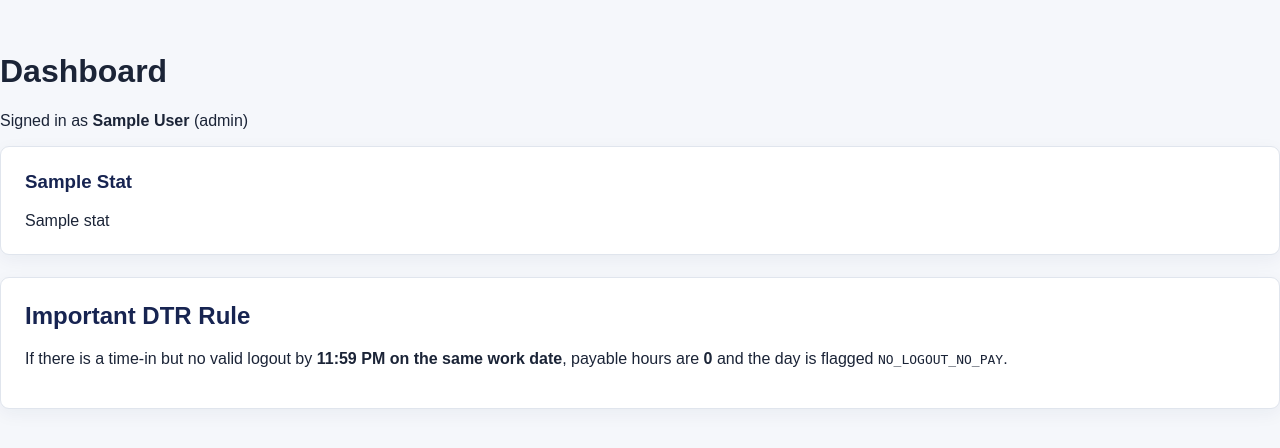
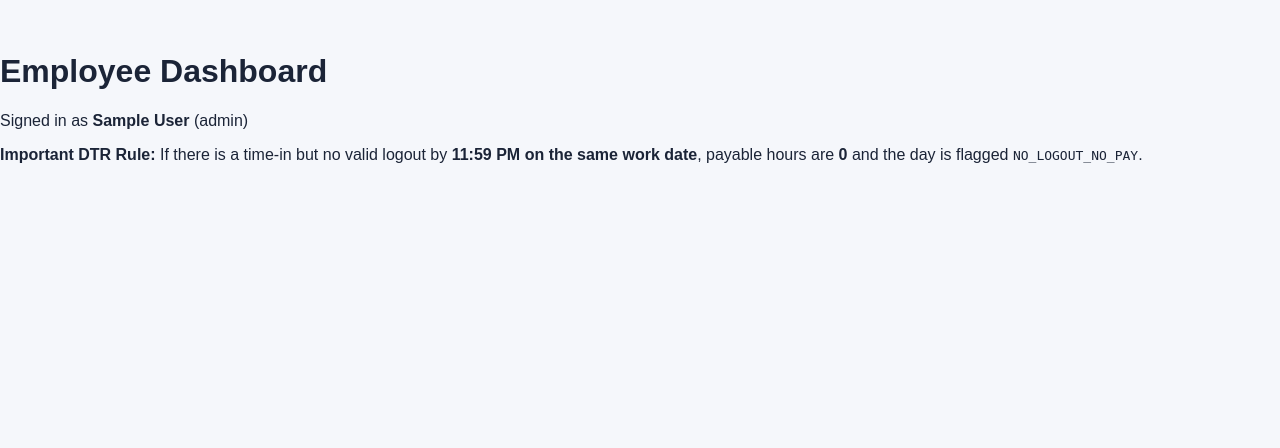
Before and after one commit to Sh1aaaa/payroll-vercel-supabase-rag, a Flask app: template templates/dashboard.html in a window 1280 px wide. Shown: the part 18-466 px from the top of the page. Run offline with Flask 3, Linux system fonts and the light colour scheme; the template is opened without the code that fills it: most values are stand-ins (such as "Sample title", 1, 10 or a date in 2020).

Commit message:
Enhance dashboard layout for different user roles

```diff
--- a/templates/dashboard.html
+++ b/templates/dashboard.html
@@ -2,35 +2,111 @@
 
 {% block content %}
 
-<h1>Dashboard</h1>
+{% if profile.role == 'super_admin' %}
 
-<p>
-    Signed in as
-    <b>{{ profile.full_name }}</b>
-    ({{ profile.role }})
-</p>
+<div class="super-admin-dashboard">
 
-<div class="grid">
-    {% for k, v in stats.items() %}
-        <div class="card">
-            <h3>{{ k.replace('_', ' ')|title }}</h3>
+    <div class="admin-panel-card">
+        <h1 class="admin-panel-title">Master Attendance Ledger Management</h1>
 
-            <div class="big">
-                {{ v if v is not mapping else 'Linked' }}
-            </div>
+        <p class="admin-panel-subtitle">
+            Provide or modify the authoritative time-tracking source matrix.
+            Changes immediately alter baseline computation boundaries.
+        </p>
+
+        <div class="admin-section">
+            <h2 class="admin-section-title">Active Master CSV Content</h2>
+
+            <form method="POST" action="#">
+                <textarea class="admin-csv-box" name="master_csv" rows="10">employee_id,name,daily_rate,days_worked,tardiness_mins
+1001,John Doe,600,22,30
+1002,Jane Smith,750,20,0</textarea>
+
+                <button type="submit" class="btn btn-primary admin-action-btn">
+                    Commit Master CSV Data
+                </button>
+            </form>
         </div>
-    {% endfor %}
+
+        <div class="admin-section">
+            <h2 class="admin-section-title">Internal Control Approval Pipeline</h2>
+
+            <p class="admin-panel-subtitle small-space">
+                Review the computed metrics generated by the HR Clerk below.
+                If records comply with payroll guidelines, execute the authorization
+                switch below to release payslips to employees.
+            </p>
+
+            <form method="GET" action="{{ url_for('payroll') }}">
+                <button type="submit" class="btn btn-dark-wide">
+                    ✓ Authorize & Approve Pending Payroll Records
+                </button>
+            </form>
+        </div>
+
+        <div class="admin-note-box">
+            <strong>BulSU Payroll Control Compliance:</strong>
+            This framework isolates raw file staging from ledger generation processing.
+            Authorization actions are logged under your active administrative session identifier.
+        </div>
+    </div>
+
+    <div class="stats-grid">
+        <div class="stat-card">
+            <h3>Total Employees</h3>
+            <div class="stat-number">{{ stats.get('employees', 0) }}</div>
+        </div>
+
+        <div class="stat-card">
+            <h3>Flagged DTR</h3>
+            <div class="stat-number">{{ stats.get('flagged_dtr', stats.get('review_dtr', 0)) }}</div>
+        </div>
+
+        <div class="stat-card">
+            <h3>Complaints</h3>
+            <div class="stat-number">{{ stats.get('complaints', 0) }}</div>
+        </div>
+    </div>
+
 </div>
 
-<div class="card">
-    <h2>Important DTR Rule</h2>
+{% elif profile.role == 'hr' %}
 
-    <p>
-        If there is a time-in but no valid logout by
-        <b>11:59 PM on the same work date</b>,
-        payable hours are <b>0</b> and the day is flagged
-        <code>NO_LOGOUT_NO_PAY</code>.
-    </p>
+<div class="default-dashboard">
+    <h1>HR Dashboard</h1>
+    <p>Signed in as <b>{{ profile.full_name }}</b> ({{ profile.role }})</p>
+
+    <div class="stats-grid">
+        <div class="stat-card">
+            <h3>Total Employees</h3>
+            <div class="stat-number">{{ stats.get('employees', 0) }}</div>
+        </div>
+
+        <div class="stat-card">
+            <h3>Flagged DTR</h3>
+            <div class="stat-number">{{ stats.get('flagged_dtr', stats.get('review_dtr', 0)) }}</div>
+        </div>
+
+        <div class="stat-card">
+            <h3>Complaints</h3>
+            <div class="stat-number">{{ stats.get('complaints', 0) }}</div>
+        </div>
+    </div>
 </div>
 
+{% else %}
+
+<div class="default-dashboard">
+    <h1>Employee Dashboard</h1>
+    <p>Signed in as <b>{{ profile.full_name }}</b> ({{ profile.role }})</p>
+
+    <div class="admin-note-box">
+        <strong>Important DTR Rule:</strong>
+        If there is a time-in but no valid logout by <b>11:59 PM on the same work date</b>,
+        payable hours are <b>0</b> and the day is flagged <code>NO_LOGOUT_NO_PAY</code>.
+    </div>
+</div>
+
+{% endif %}
+
 {% endblock %}
```
